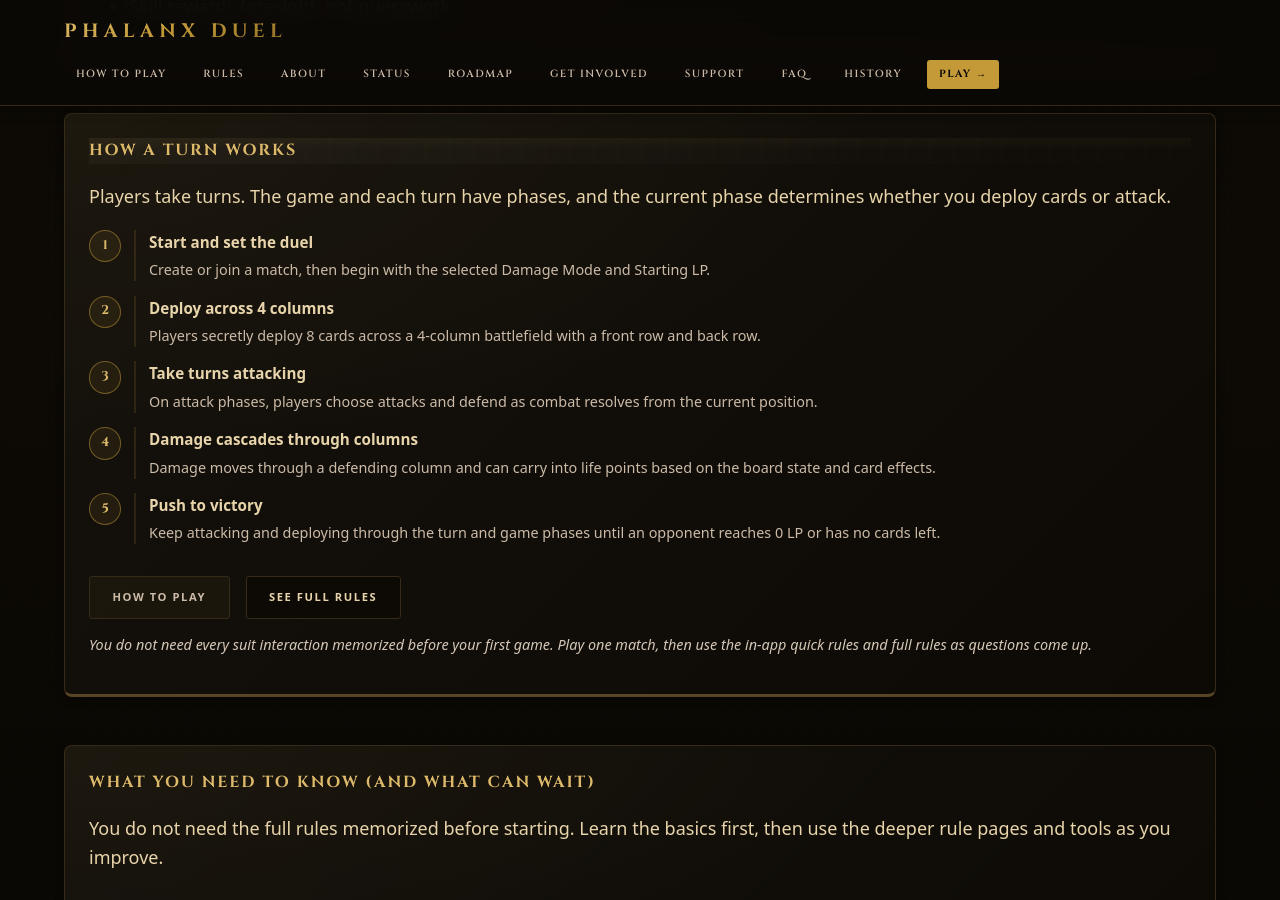
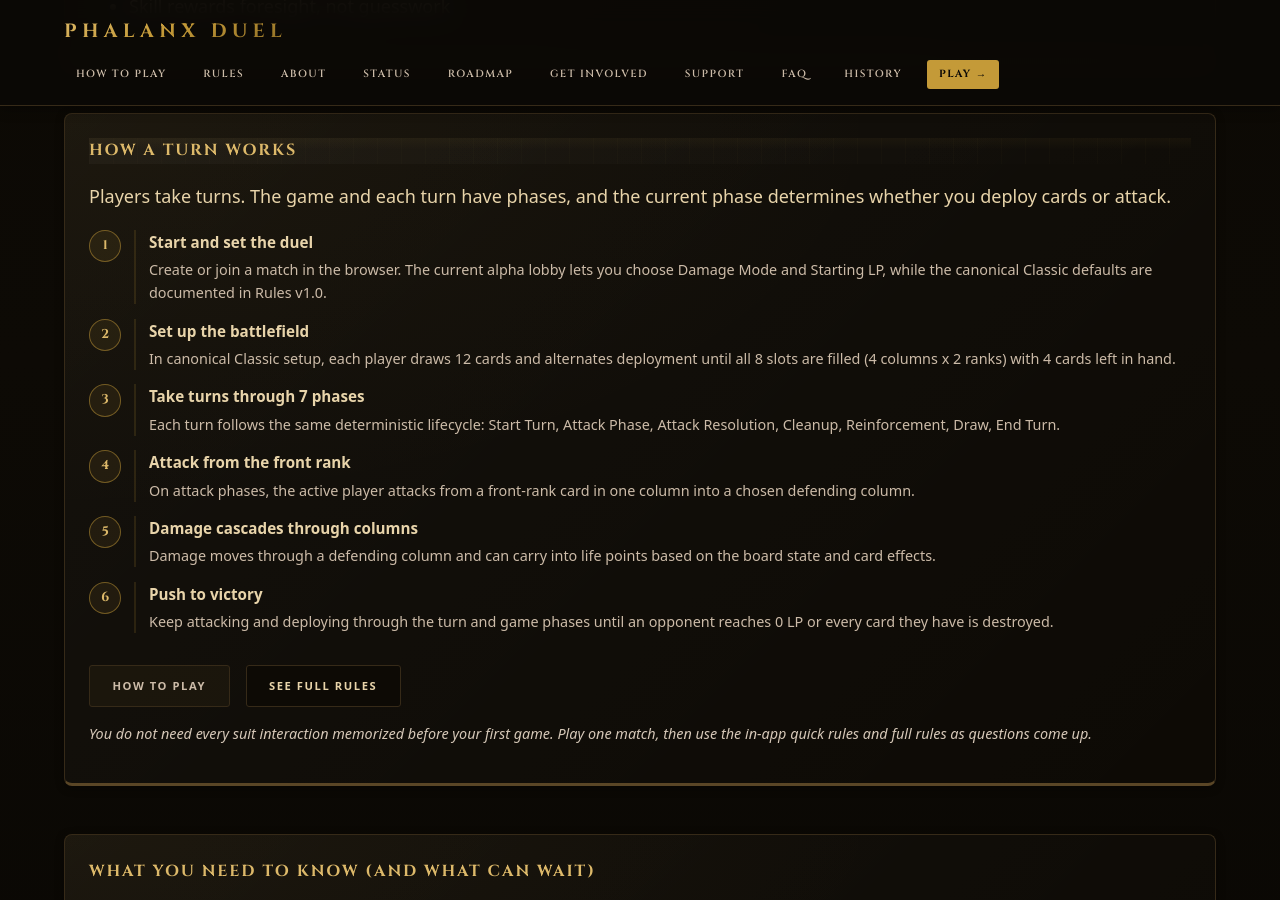
Before and after one commit to phalanxduel/phalanxduel.github.io, a Jekyll site: the page built from index.md, in a window 1280 px wide and 900 px high, scrolled down 2268 px. Built offline with Jekyll 4.4.1, drawn with Linux system fonts in a browser that asks for light colours.

Commit message:
Align homepage and status wording with canonical rules

```diff
--- a/_data/homepage.yml
+++ b/_data/homepage.yml
@@ -431,15 +431,17 @@ variants:
         intro: "Players take turns. The game and each turn have phases, and the current phase determines whether you deploy cards or attack."
         steps:
           - heading: "Start and set the duel"
-            body: "Create or join a match, then begin with the selected Damage Mode and Starting LP."
-          - heading: "Deploy across 4 columns"
-            body: "Players secretly deploy 8 cards across a 4-column battlefield with a front row and back row."
-          - heading: "Take turns attacking"
-            body: "On attack phases, players choose attacks and defend as combat resolves from the current position."
+            body: "Create or join a match in the browser. The current alpha lobby lets you choose Damage Mode and Starting LP, while the canonical Classic defaults are documented in Rules v1.0."
+          - heading: "Set up the battlefield"
+            body: "In canonical Classic setup, each player draws 12 cards and alternates deployment until all 8 slots are filled (4 columns x 2 ranks) with 4 cards left in hand."
+          - heading: "Take turns through 7 phases"
+            body: "Each turn follows the same deterministic lifecycle: Start Turn, Attack Phase, Attack Resolution, Cleanup, Reinforcement, Draw, End Turn."
+          - heading: "Attack from the front rank"
+            body: "On attack phases, the active player attacks from a front-rank card in one column into a chosen defending column."
           - heading: "Damage cascades through columns"
             body: "Damage moves through a defending column and can carry into life points based on the board state and card effects."
           - heading: "Push to victory"
-            body: "Keep attacking and deploying through the turn and game phases until an opponent reaches 0 LP or has no cards left."
+            body: "Keep attacking and deploying through the turn and game phases until an opponent reaches 0 LP or every card they have is destroyed."
         helper_line: "You do not need every suit interaction memorized before your first game. Play one match, then use the in-app quick rules and full rules as questions come up."
         ctas:
           - label: "How to Play"
--- a/status.md
+++ b/status.md
@@ -14,7 +14,7 @@ description: "Current project phase, known limitations, and what to expect from
   <h2>What Works Today</h2>
   <ul class="quick-list">
     <li>Two-player deployment, combat, reinforcement, and victory flow.</li>
-    <li>Playable real-time browser match flow.</li>
+    <li>Playable turn-based browser match flow.</li>
     <li>Deterministic rules engine and documented protocol contracts.</li>
   </ul>
 </section>
```
